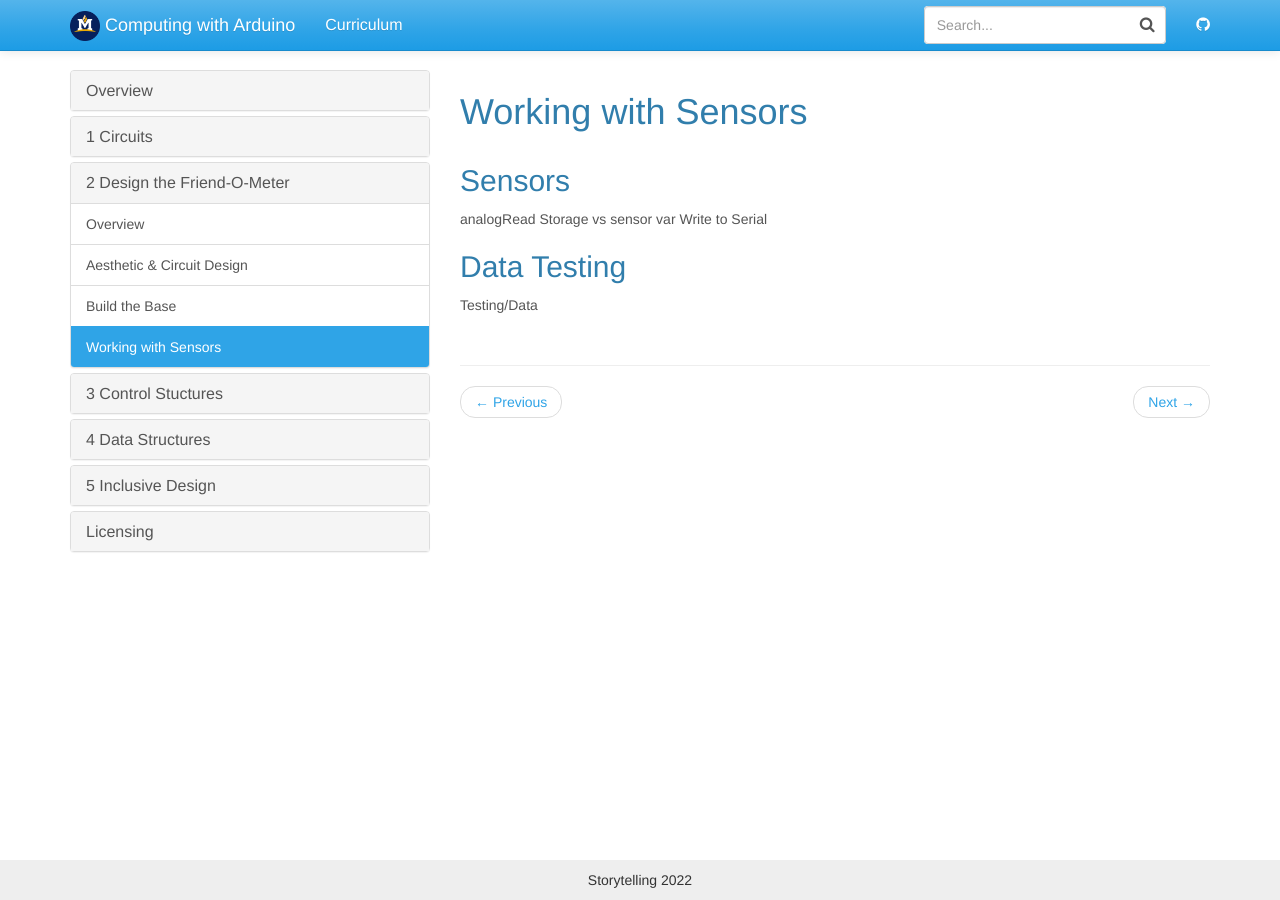
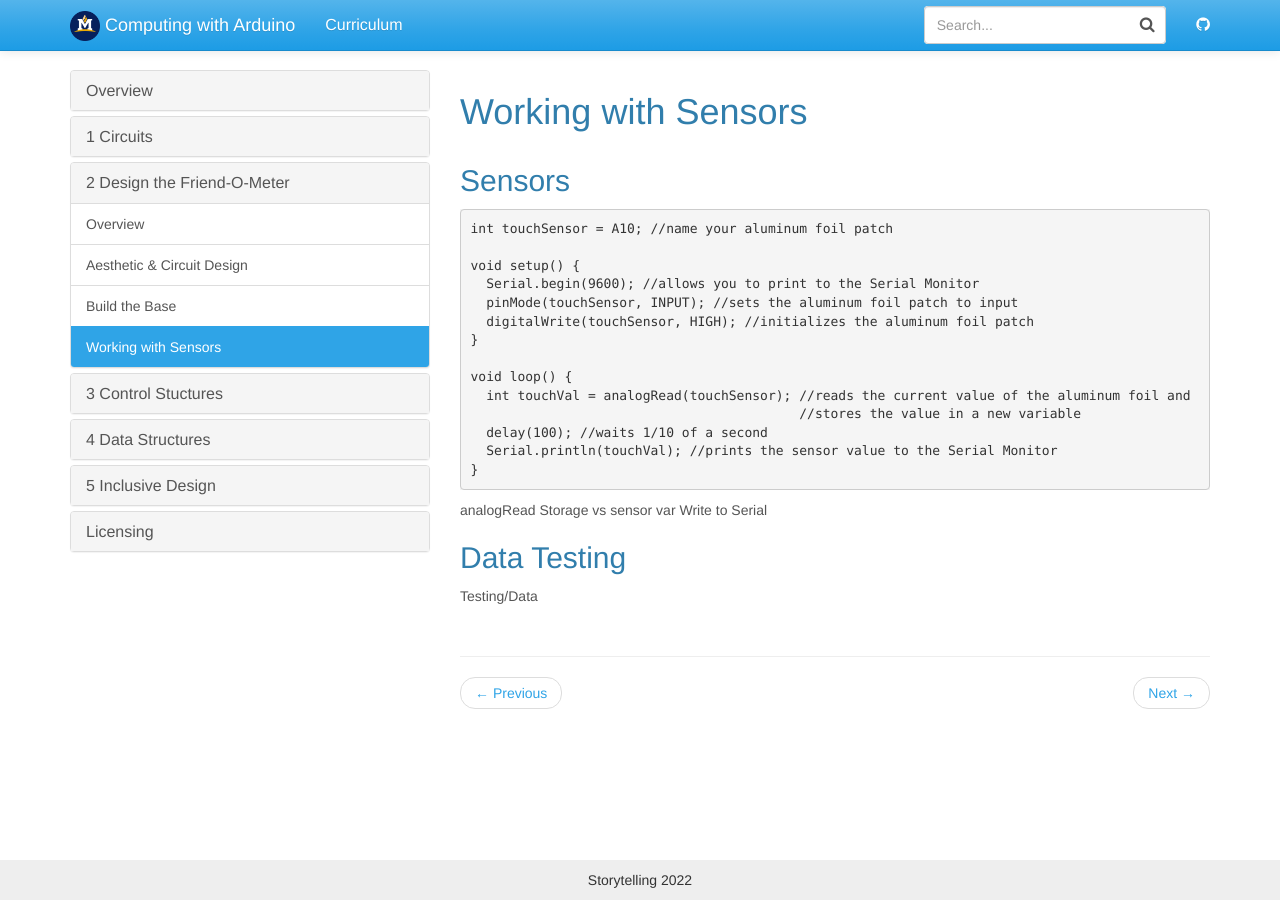
Before and after one commit to jake-chipps/friendometer, a Jekyll site: the page built from _docs/lessons/2-3.md, in a window 1280 px wide. Built offline with Jekyll 4.4.1, drawn with Linux system fonts in a browser that asks for light colours.

Commit message:
Update 2-3.md

````diff
--- a/_docs/lessons/2-3.md
+++ b/_docs/lessons/2-3.md
@@ -4,6 +4,23 @@ permalink: /docs/2-3/
 ---
 
 ## Sensors
+
+```
+int touchSensor = A10; //name your aluminum foil patch
+
+void setup() {
+  Serial.begin(9600); //allows you to print to the Serial Monitor
+  pinMode(touchSensor, INPUT); //sets the aluminum foil patch to input
+  digitalWrite(touchSensor, HIGH); //initializes the aluminum foil patch
+}
+
+void loop() {
+  int touchVal = analogRead(touchSensor); //reads the current value of the aluminum foil and
+                                          //stores the value in a new variable
+  delay(100); //waits 1/10 of a second
+  Serial.println(touchVal); //prints the sensor value to the Serial Monitor
+}
+```
 analogRead
 Storage vs sensor var
 Write to Serial
````
